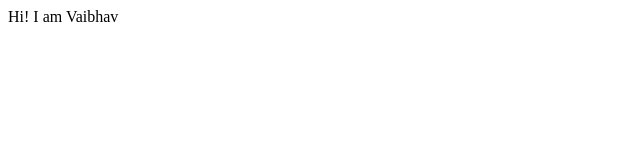
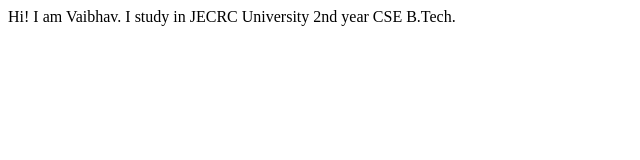
Before and after one commit to Deejay1230/vaibhavjain-portfolio, a plain HTML site: page index.html in a window 1280 px wide. Shown: the whole page, without its empty margins (0-640 px from the left). Drawn offline with Linux system fonts and the light colour scheme.

Commit message:
docs: update skills

```diff
--- a/index.html
+++ b/index.html
@@ -7,6 +7,8 @@
     <title>vaibhavjain-portfolio</title>
 </head>
 <body>
-  Hi! I am Vaibhav
+  Hi! I am Vaibhav.
+  I study in JECRC University 2nd year CSE B.Tech.
+
 </body>
 </html>
```
